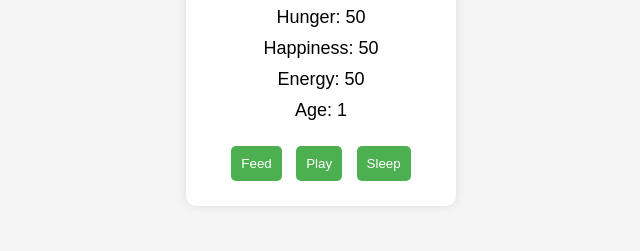
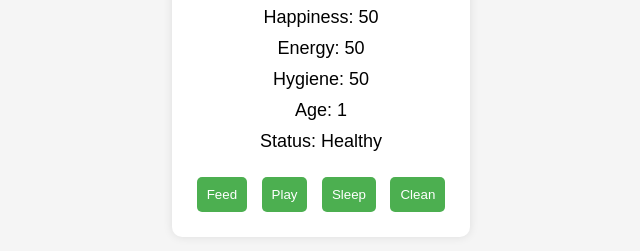
Before and after one commit to Cristian-000/Virtual_pet_00, a plain HTML site: page index.html in a window 1280 px wide. Shown: the part 351-602 px from the top of the page, without its empty margins (319-959 px from the left). Drawn offline with Linux system fonts and the light colour scheme.

Commit message:
Update index.html + higiene

```diff
--- a/index.html
+++ b/index.html
@@ -13,13 +13,16 @@
             <p>Hunger: <span id="hunger">50</span></p>
             <p>Happiness: <span id="happiness">50</span></p>
             <p>Energy: <span id="energy">50</span></p>
+            <p>Hygiene: <span id="hygiene">50</span></p>
             <p>Age: <span id="age">1</span></p>
+            <p>Status: <span id="status">Healthy</span></p>
         </div>
 
         <div class="tamagotchi-actions">
-            <button id="feed">Feed</button>
-            <button id="play">Play</button>
-            <button id="sleep">Sleep</button>
+            <button id="feed" disabled>Feed</button>
+            <button id="play" disabled>Play</button>
+            <button id="sleep" disabled>Sleep</button>
+            <button id="clean" disabled>Clean</button>
         </div>
     </div>
 
```
